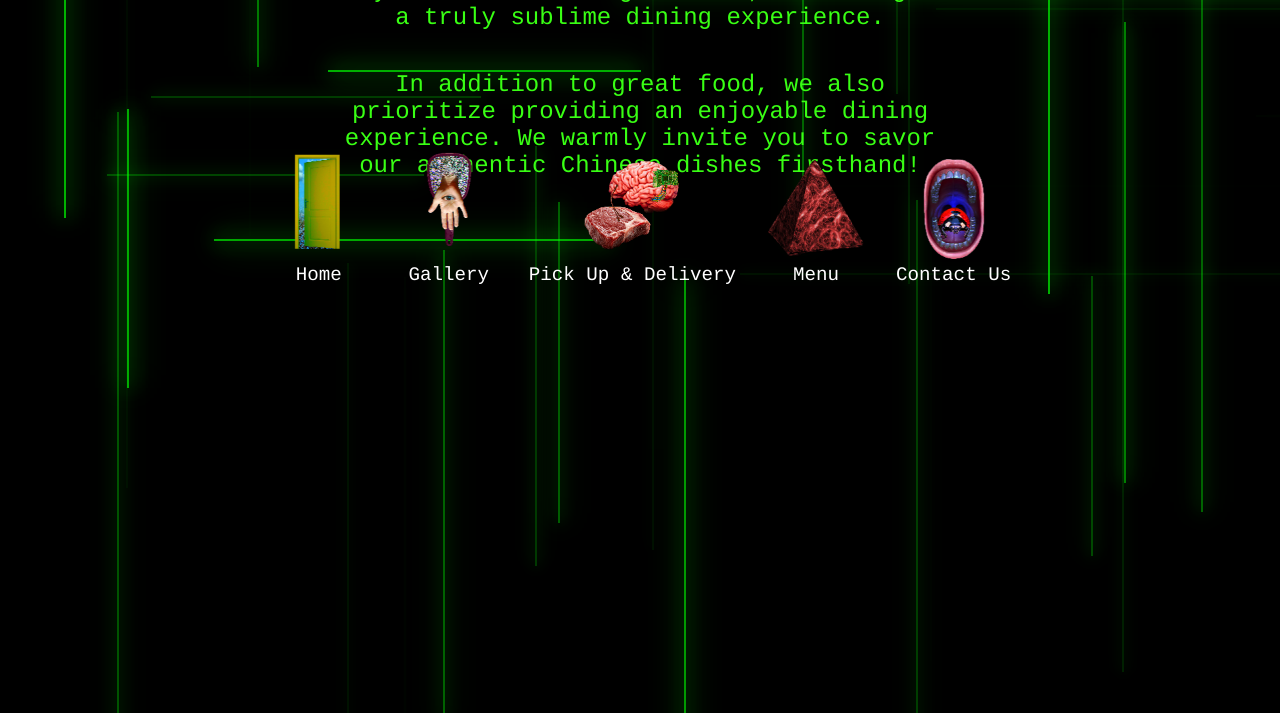
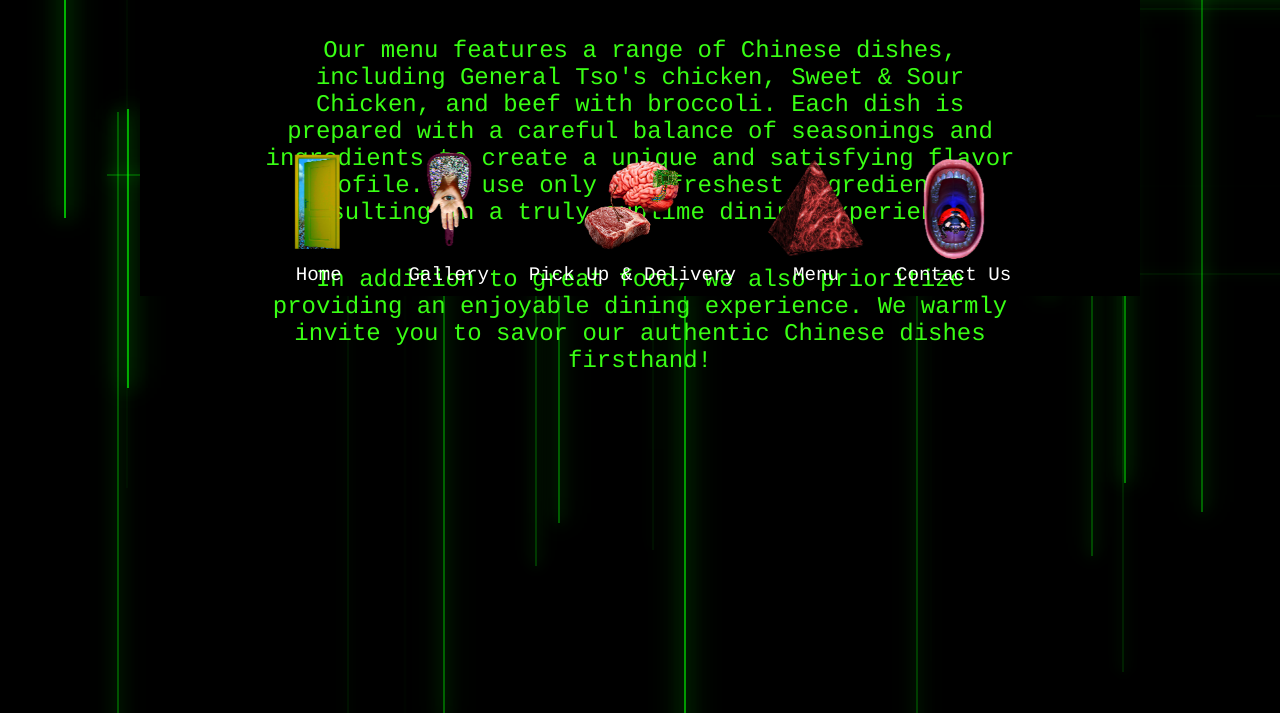
Before and after one commit to carpsforsale/orientalgarden, a plain HTML site: page index.html in a window 1280 px wide. Shown: the part 504-1217 px from the top of the page. Drawn offline with Linux system fonts and the light colour scheme.

Commit message:
Update index.css

```diff
--- a/index.css
+++ b/index.css
@@ -8,14 +8,25 @@ body, html {
     height: 100%;
     background-color: black;
     font-family: courier, sans-serif;
+    display: flex;
+    flex-direction: column;
+    align-items: center;
+}
+
+.container {
+    width: 100%;
+    max-width: 1000px; /* Keeps content at a readable width */
+    display: flex;
+    flex-direction: column;
+    align-items: center;
 }
 
 .grid-container {
-    position: absolute;
     width: 100%;
-    height: 100%;
-    z-index: 0;
-    pointer-events: none;
+    display: flex;
+    justify-content: center;
+    align-items: center;
+    margin-top: 20px;
 }
 
 .grid-line {
@@ -28,13 +39,23 @@ body, html {
 }
 
 .content {
-    position: absolute;
-    top: 50%;
-    left: 50%;
-    transform: translate(-50%, -50%);
+    position: relative; /* No absolute positioning */
+    width: 80%;
+    margin: 20px auto;
     text-align: center;
     color: #39FF14;
     z-index: 99;
+    padding: 20px;
+}
+
+/* About Us section */
+.about-us {
+    width: 80%;
+    margin-top: 20px; /* Adds space below navbar */
+    text-align: left;
+    font-size: 1.2em;
+    padding: 20px;
+    max-width: 800px;
 }
 
 h1 {
```
